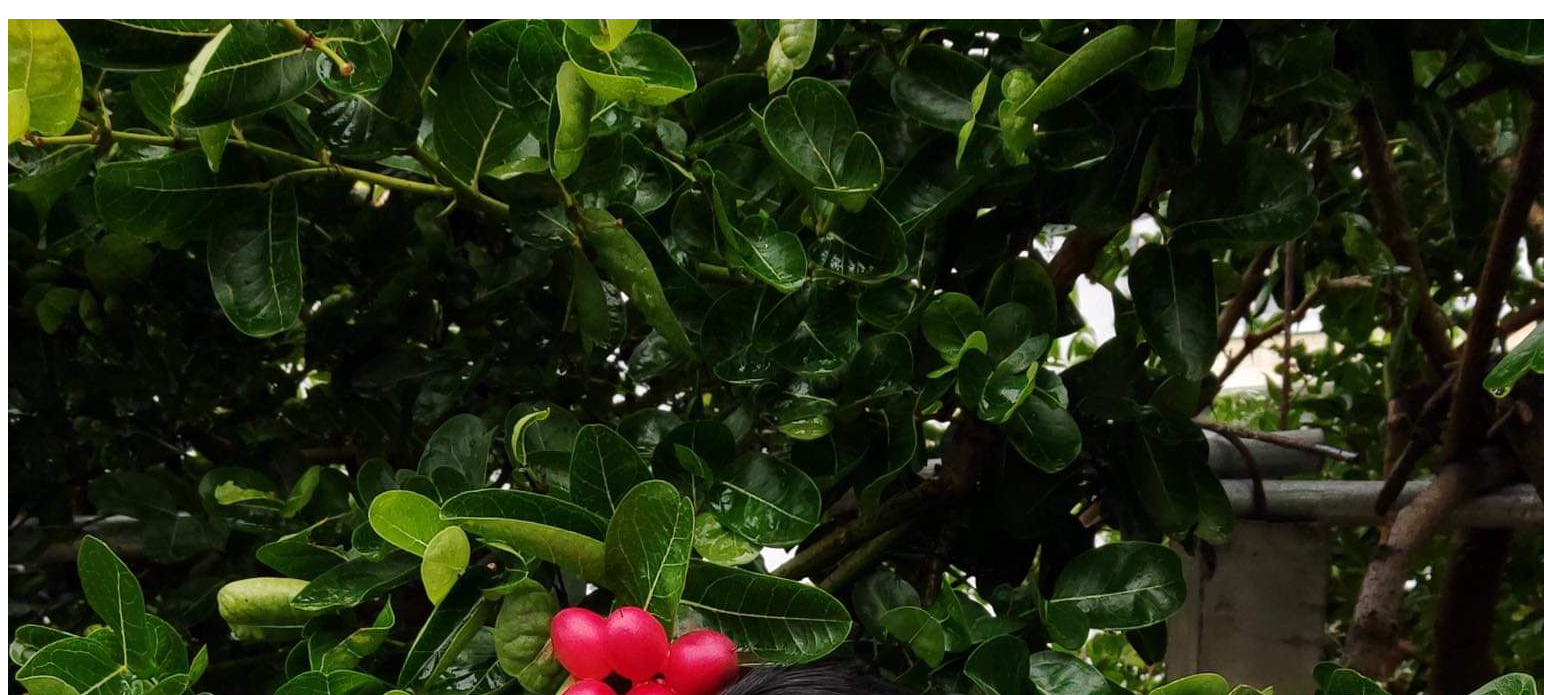
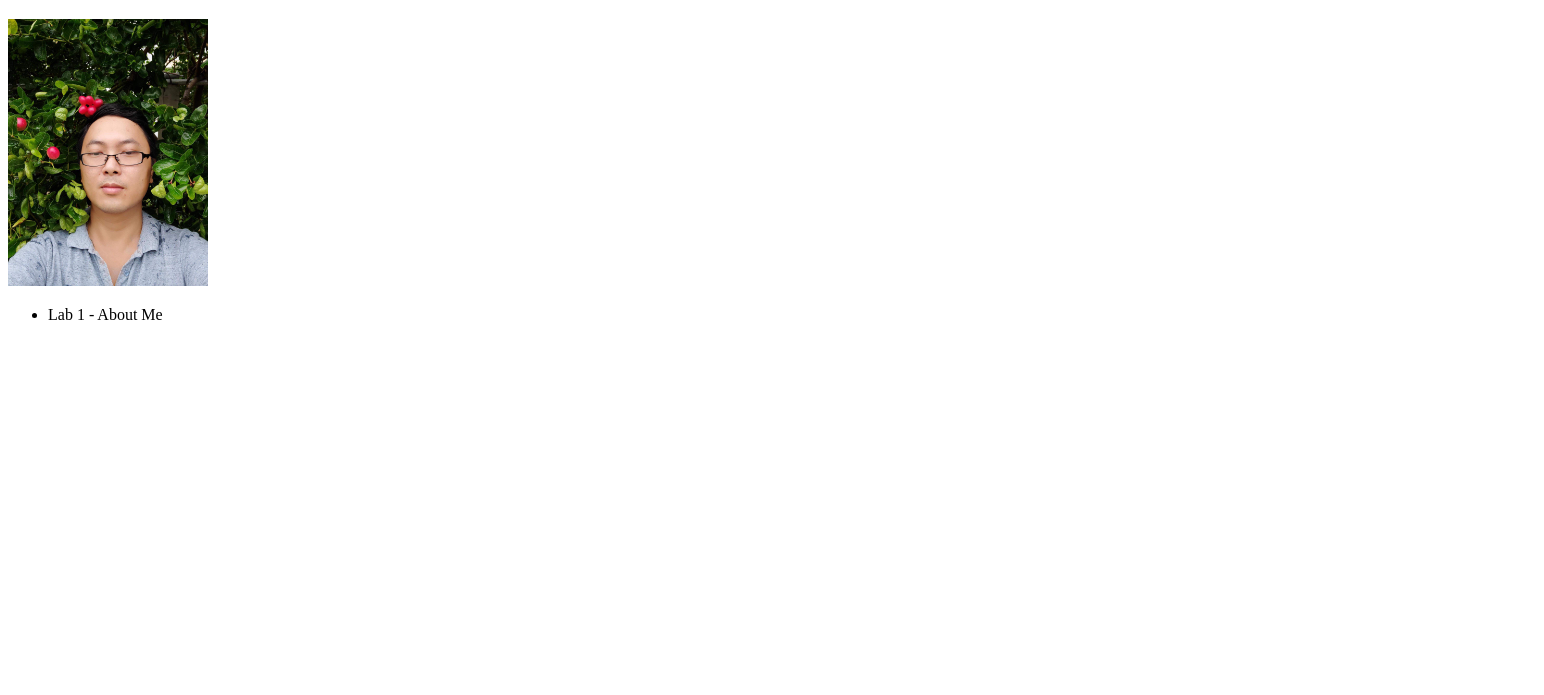
Before and after one commit to mthuong/wap.github.io, a plain HTML site: page index.html in a window 1280 px wide. Shown: the part 61-756 px from the top of the page, 1544 px wide, since content can reach past the window. Drawn offline with Linux system fonts and the light colour scheme.

Commit message:
Index page

```diff
--- a/index.html
+++ b/index.html
@@ -8,6 +8,9 @@
 </head>
 <body>
   <h1>Manh Thuong Nguyen</h1>
-  <img src="./avatar.jpeg" alt="avatar" />
+  <img src="./avatar.jpeg" alt="avatar" width="200"/>
+  <ul>
+    <li>Lab 1 - About Me</li>
+  </ul>
 </body>
 </html>
```
